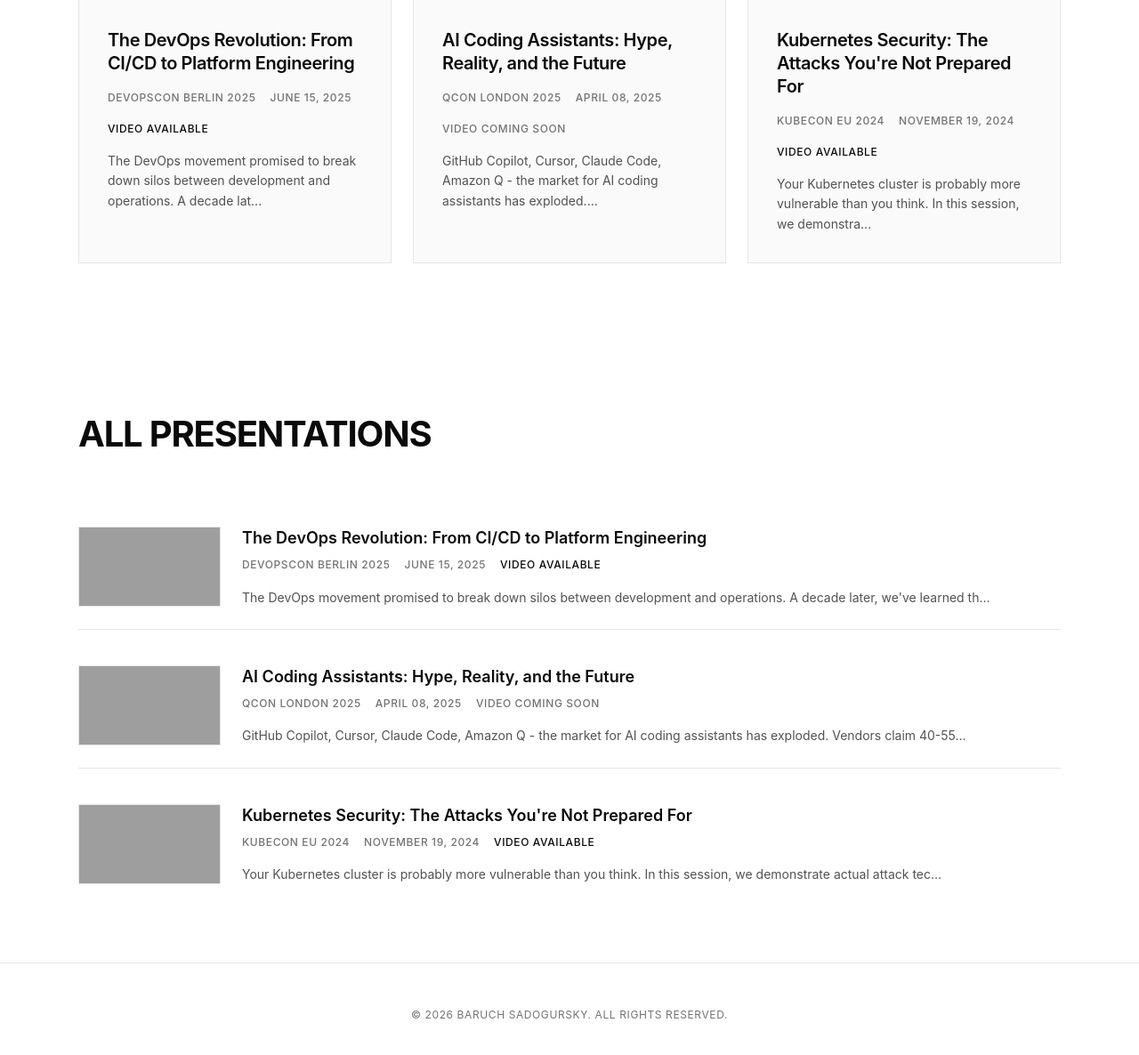
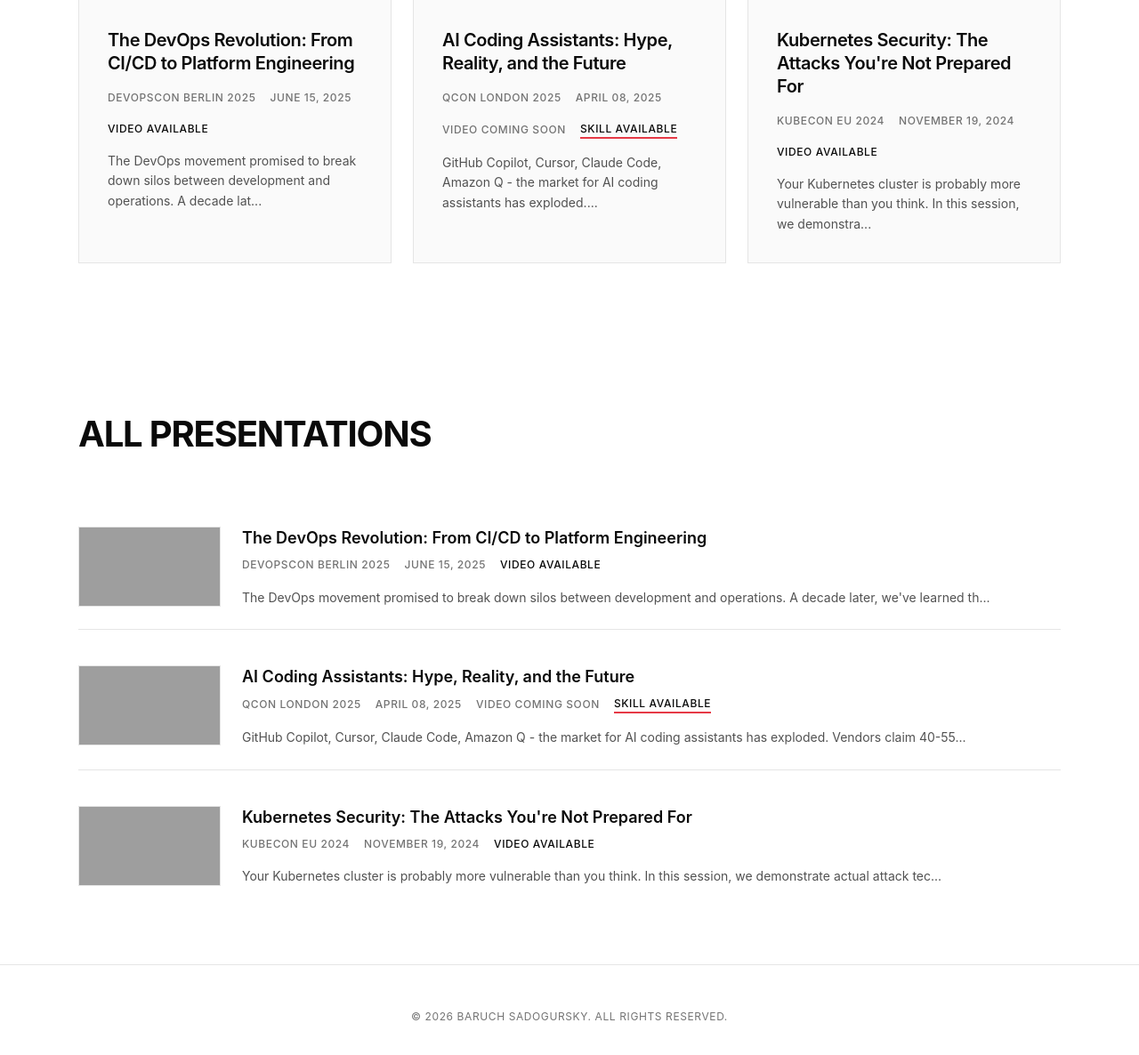
Before and after one commit to jbaruch/shownotes-template, a Jekyll site: the page built from index.md, in a window 1280 px wide and 1400 px high, scrolled down 1409 px. Shown: the part 199-1385 px from the top of the window at 89% size. Built offline with Jekyll 4.4.1, drawn with Linux system fonts in a browser that asks for light colours; grey boxes are pictures that could not be loaded.

Commit message:
Add Skill Available badge to talk header and homepage cards (US4, T018–T021)
Rendered immediately after the video status badge wherever that badge
appears; nothing rendered for talks without a skill. Integration tests
cover the header and both homepage loops.

Co-Authored-By: Claude Fable 5.1 <noreply@anthropic.com>
Claude-Session: https://claude.ai/code/session_018Gez4Dk2H8L5jpY9izxZas

```diff
--- a/_layouts/talk.html
+++ b/_layouts/talk.html
@@ -59,6 +59,12 @@ layout: default
             {% else %}
             <span class="meta-item status-badge video-pending">
                 Video Coming Soon
+            </span>
+            {% endif %}
+            {% comment %} Agent skill availability (feature 002); nothing rendered when no skill file exists {% endcomment %}
+            {% if page.skill %}
+            <span class="meta-item status-badge skill-available">
+                Skill Available
             </span>
             {% endif %}
         </div>
--- a/assets/css/main.css
+++ b/assets/css/main.css
@@ -723,6 +723,20 @@ a:hover {
     border: none;
 }
 
+/* Skill availability (feature 002): same weight and tracking as the video badge, accent underline as the tell */
+.meta-item.status-badge.skill-available {
+    color: var(--color-text-primary);
+    background: none;
+    border: none;
+    border-bottom: 2px solid var(--color-accent);
+    font-weight: 500;
+}
+
+[data-theme="dark"] .meta-item.status-badge.skill-available {
+    color: var(--color-text-secondary);
+    border-bottom-color: var(--color-accent-light);
+}
+
 .talk-summary {
     font-size: var(--font-size-sm);
     color: var(--color-text-secondary);
--- a/index.md
+++ b/index.md
@@ -214,6 +214,11 @@ layout: default
                                     Video Coming Soon
                                 </span>
                             {% endif %}
+                            {% if talk.skill %}
+                                <span class="meta-item status-badge skill-available">
+                                    Skill Available
+                                </span>
+                            {% endif %}
                         </div>
                         {% if talk.extracted_description %}
                             <p class="talk-summary">{{ talk.extracted_description | truncate: 100 }}</p>
@@ -284,6 +289,11 @@ layout: default
                                         Video Coming Soon
                                     </span>
                                 {% endif %}
+                                {% if talk.skill %}
+                                    <span class="meta-item status-badge skill-available">
+                                        Skill Available
+                                    </span>
+                                {% endif %}
                             </div>
                             {% if talk.extracted_description %}
                                 <p class="talk-summary">{{ talk.extracted_description | truncate: 120 }}</p>
```
Also changed, not shown: specs/002-talk-skill-section/tasks.md (+4 -4 lines), test/impl/integration/skill_section_test.rb (+30 -0 lines).
